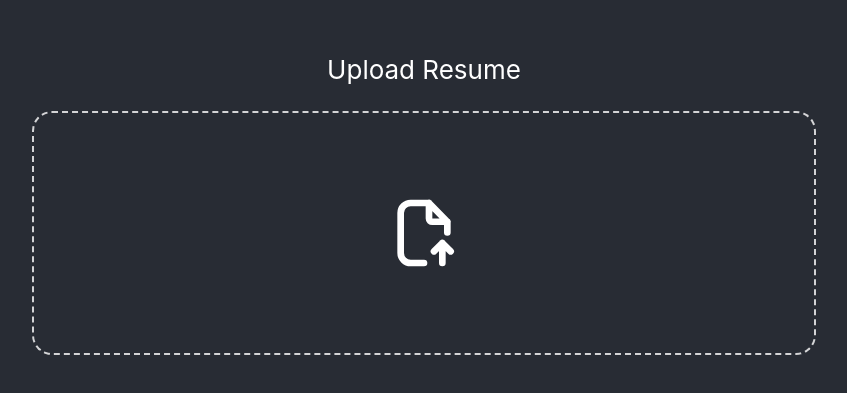
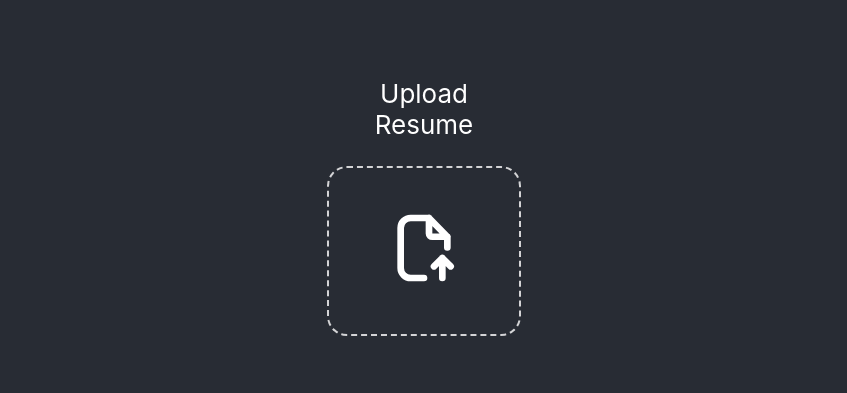
Before and after one commit to yinyang1017/instant-cover-letter, a React (Create React App) app in the folder react/: page /pdf in a window 1280 px wide. Shown: the part 181-574 px from the top of the page, without its empty margins (216-1063 px from the left). Built offline with nearby package versions, Linux system fonts and the light colour scheme; the HTML template or start-up script is replaced by a standard one.

Commit message:
mvp styling done for upload page

```diff
--- a/react/src/App.css
+++ b/react/src/App.css
@@ -106,14 +106,16 @@ a {
   padding-left: 10%;
 }
 
-.upload-svg {
+.upload-container {
   /* make border 80% opacity  */
   border: 2px dashed rgba(255, 255, 255, 0.8);
   border-style: dashed;
   border-radius: 20px;
   cursor: pointer;
-  padding: 80px;
-  padding-right: 350px;
-  padding-left: 350px;
+  /* padding: 80px; */
+  /* padding-right: 350px;
+  padding-left: 350px; */
   /* margin-bottom: 50px; */
+  padding: 10px;
+  max-width: 800px;
 }
--- a/react/src/components/PdfUpload.tsx
+++ b/react/src/components/PdfUpload.tsx
@@ -45,19 +45,19 @@ const PdfUpload = (props: any) => {
     };
 
     return (
-        <div className="pdf-upload">
+        <div className="pdf-upload" style={{marginBottom: '50px'}}>
           <p className="titles">
             Upload Resume
           </p>
-          <div style={{'marginBottom': '50px'}}>
+          <div className='upload-container'>
           <label>
-            <img className='upload-svg' src={upload2} width='80px' height='80px'/>
+            <img className='upload-svg' src={upload2} width='80px' height='80px' style={{'padding': '30px', cursor: 'pointer'}}/>
             <input type="file" style={{'display': 'none'}} onChange={(e) => onFileChange(e)}/>
           </label>
           <br/>
           {selectedFile &&
-          <span style={{'fontSize': '11px'}}>
-            {selectedFile.name} <FontAwesomeIcon icon={faCheck} style={{color: "#34b233",}} />
+          <span style={{'fontSize': '14px'}}>
+            Filename: {selectedFile.name} <FontAwesomeIcon icon={faCheck} style={{color: "#34b233", paddingLeft: '10px'}} />
           </span>}
           </div>
         </div>
```
Also changed, not shown: react/src/components/GeneratePage.tsx (+1 -23 lines).
